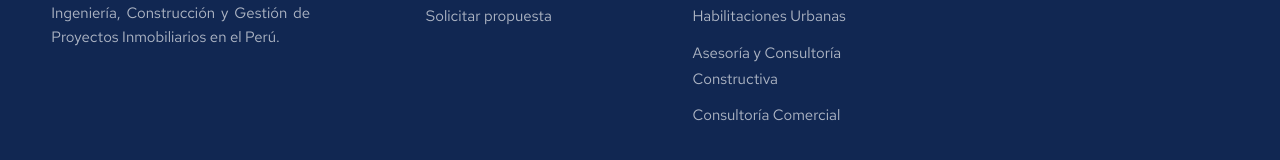
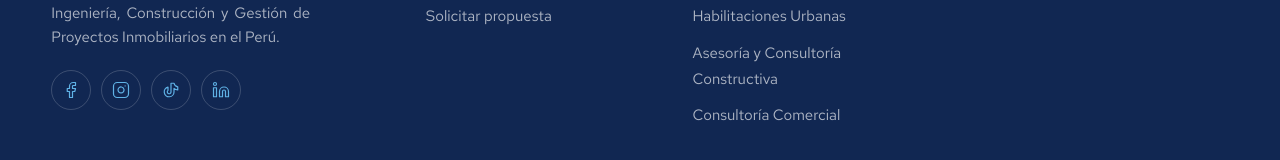
Before and after one commit to reservacitasonline-coder/ppmasac_v0, a Next.js app: page / in a window 1280 px wide. Shown: the part 6237-6397 px from the top of the page. Built offline with nearby package versions, Linux system fonts and the light colour scheme; no server answers.

Commit message:
social media add

```diff
--- a/components/layout/SiteFooter.module.css
+++ b/components/layout/SiteFooter.module.css
@@ -81,6 +81,44 @@
   display: block;
   width: 0;
   min-width: 100%;
+}
+
+.social {
+  display: flex;
+  flex-wrap: wrap;
+  gap: 10px;
+}
+
+.socialLink {
+  display: grid;
+  place-items: center;
+  width: 40px;
+  height: 40px;
+  border: 1px solid var(--line-light);
+  border-radius: 50%;
+  color: var(--mist);
+  transition:
+    color 0.3s var(--ease),
+    background-color 0.3s var(--ease),
+    border-color 0.3s var(--ease),
+    transform 0.3s var(--ease);
+}
+
+.socialLink:hover {
+  color: #fff;
+  background: var(--brand);
+  border-color: var(--brand);
+  transform: translateY(-2px);
+}
+
+.socialLink:focus-visible {
+  outline: 2px solid rgba(255, 255, 255, 0.7);
+  outline-offset: 3px;
+}
+
+.socialIcon {
+  width: 18px;
+  height: 18px;
 }
 
 .column {
--- a/components/layout/SiteFooter.tsx
+++ b/components/layout/SiteFooter.tsx
@@ -2,7 +2,7 @@ import Image from "next/image";
 import Link from "next/link";
 
 import { Container } from "@/components/ui/Container";
-import { MailIcon, PhoneIcon } from "@/components/ui/icons";
+import { MailIcon, PhoneIcon, SocialIcon } from "@/components/ui/icons";
 import { footer, services } from "@/content/site";
 import { cn } from "@/lib/cn";
 
@@ -43,6 +43,22 @@ export function SiteFooter() {
               </span>
               <span className={styles.brandLine}>{footer.brandLine}</span>
             </p>
+            <ul className={styles.social} aria-label={footer.social.title}>
+              {footer.social.links.map((link) => (
+                <li key={link.network}>
+                  <a
+                    className={styles.socialLink}
+                    href={link.href}
+                    target="_blank"
+                    rel="noopener noreferrer"
+                    aria-label={`${footer.logo.alt} en ${link.label}`}
+                    title={link.label}
+                  >
+                    <SocialIcon className={styles.socialIcon} network={link.network} />
+                  </a>
+                </li>
+              ))}
+            </ul>
           </div>
 
           <nav className={styles.column} aria-label={footer.company.title}>
--- a/components/ui/icons.tsx
+++ b/components/ui/icons.tsx
@@ -1,6 +1,6 @@
 import type { ReactNode } from "react";
 
-import type { ValueIconName } from "@/content/types";
+import type { SocialNetwork, ValueIconName } from "@/content/types";
 
 interface IconProps {
   className?: string;
@@ -132,6 +132,31 @@ export function ValueIcon({ name, className }: IconProps & { name: ValueIconName
   return <GlyphIcon className={className}>{valueGlyphs[name]}</GlyphIcon>;
 }
 
+const socialGlyphs: Record<SocialNetwork, ReactNode> = {
+  facebook: <path d="M18 2h-3a5 5 0 0 0-5 5v3H7v4h3v8h4v-8h3l1-4h-4V7a1 1 0 0 1 1-1h3Z" />,
+  instagram: (
+    <>
+      <rect x="2" y="2" width="20" height="20" rx="5" />
+      <path d="M16 11.37A4 4 0 1 1 12.63 8 4 4 0 0 1 16 11.37Z" />
+      <path d="M17.5 6.5h.01" />
+    </>
+  ),
+  tiktok: (
+    <path d="M21 7.92v4.03a9.95 9.95 0 0 1-5-1.95v4.5a6.5 6.5 0 1 1-8-6.33v4.33a2.5 2.5 0 1 0 4 2V3h4.08A6 6 0 0 0 21 7.92Z" />
+  ),
+  linkedin: (
+    <>
+      <path d="M16 8a6 6 0 0 1 6 6v7h-4v-7a2 2 0 0 0-4 0v7h-4v-7a6 6 0 0 1 6-6Z" />
+      <rect x="2" y="9" width="4" height="12" />
+      <circle cx="4" cy="4" r="2" />
+    </>
+  ),
+};
+
+export function SocialIcon({ network, className }: IconProps & { network: SocialNetwork }) {
+  return <GlyphIcon className={className}>{socialGlyphs[network]}</GlyphIcon>;
+}
+
 export function ShieldCheckIcon({ className }: IconProps) {
   return (
     <GlyphIcon className={className}>
--- a/content/site.ts
+++ b/content/site.ts
@@ -11,6 +11,7 @@ import type {
   Pillar,
   ProcessStep,
   ServiceGroup,
+  SocialLink,
   Stat,
   Testimonial,
 } from "./types";
@@ -759,6 +760,16 @@ export const footer = {
     email: "atencionalcliente@ppmasac.com",
     phone: { label: "+51 981 248 447", href: "tel:+51981248447" },
   },
+  /** Also listed as `sameAs` in the organisation schema. */
+  social: {
+    title: "Síguenos",
+    links: [
+      { network: "facebook", label: "Facebook", href: "https://www.facebook.com/ppmasac/" },
+      { network: "instagram", label: "Instagram", href: "https://www.instagram.com/ppmasac/" },
+      { network: "tiktok", label: "TikTok", href: "https://www.tiktok.com/@ppmasac" },
+      { network: "linkedin", label: "LinkedIn", href: "https://www.linkedin.com/company/ppmasac/" },
+    ] satisfies SocialLink[],
+  },
   legal: `© ${new Date().getFullYear()} PPMA SAC. Todos los derechos reservados.`,
   /** The only legal document the site publishes, required by the form. */
   links: [{ label: "Política de privacidad", href: "/privacidad" }] satisfies NavLink[],
--- a/lib/seo.ts
+++ b/lib/seo.ts
@@ -59,6 +59,7 @@ export function organisationSchema(): JsonLdGraph {
     },
     knowsAbout: seo.expertise,
     knowsLanguage: "es-PE",
+    sameAs: footer.social.links.map((link) => link.href),
     logo: {
       "@type": "ImageObject",
       url: absolute(site.logo.src),
```
Also changed, not shown: content/types.ts (+8 -0 lines).
